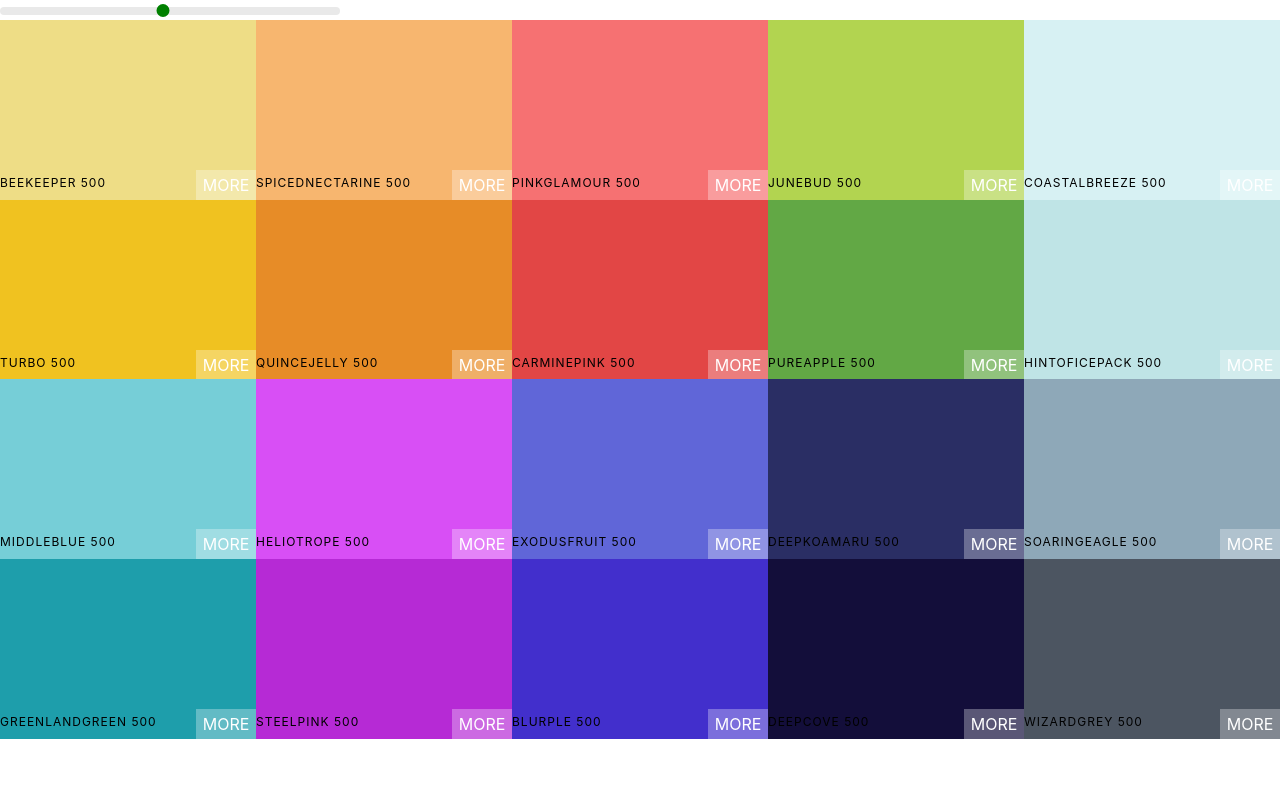
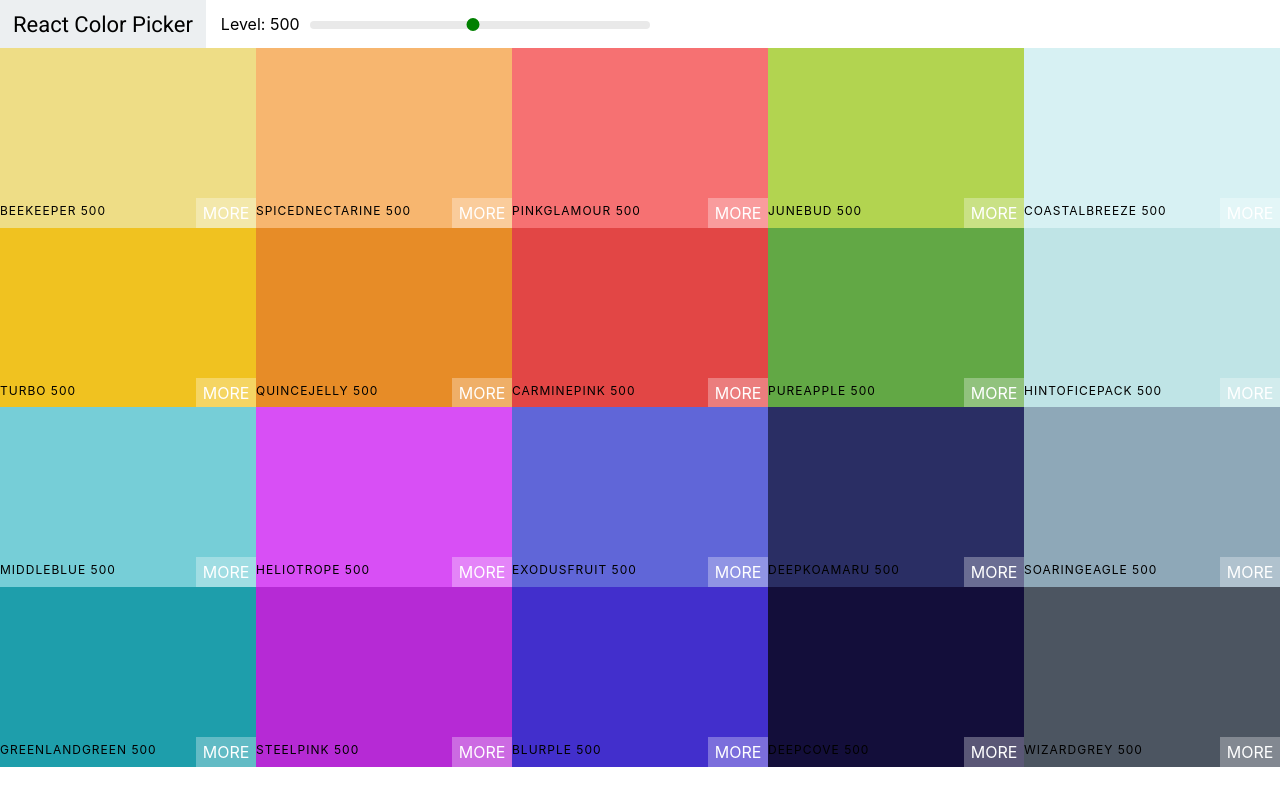
Before and after one commit to pranavmeshram/react-color-app, a React (Create React App) app in the folder colors-app/: page / in a window 1280 px wide. Built offline with nearby package versions, Linux system fonts and the light colour scheme.

Commit message:
added navbar

```diff
--- a/colors-app/public/index.html
+++ b/colors-app/public/index.html
@@ -1,14 +1,13 @@
 <!DOCTYPE html>
 <html lang="en">
+
 <head>
   <meta charset="utf-8" />
   <link rel="icon" href="%PUBLIC_URL%/favicon.ico" />
   <meta name="viewport" content="width=device-width, initial-scale=1" />
+  <link href="https://fonts.googleapis.com/css?family=Roboto:100,400,500" rel="stylesheet" />
   <meta name="theme-color" content="#000000" />
-    <meta
-      name="description"
-      content="Web site created using create-react-app"
-    />
+  <meta name="description" content="Web site created using create-react-app" />
   <link rel="apple-touch-icon" href="%PUBLIC_URL%/logo192.png" />
   <!--
       manifest.json provides metadata used when your web app is installed on a
@@ -26,6 +25,7 @@
     -->
   <title>React App</title>
 </head>
+
 <body>
   <noscript>You need to enable JavaScript to run this app.</noscript>
   <div id="root"></div>
@@ -40,4 +40,5 @@
       To create a production bundle, use `npm run build` or `yarn build`.
     -->
 </body>
+
 </html>
--- /dev/null
+++ b/colors-app/src/components/Navbar.js
@@ -0,0 +1,36 @@
+import React, { Component } from 'react';
+import Slider from 'rc-slider';
+import 'rc-slider/assets/index.css';
+
+import './styles/Navbar.css';
+
+
+export default class Navbar extends Component {
+    render() {
+        const { level, changeLevel } = this.props;
+        return (
+            <header className="Navbar">
+
+                <div className="logo">
+                    <a href='#'>React Color Picker</a>
+                </div>
+
+                <div className="slider-container">
+                    <span className="">Level: {level}</span>
+
+                    <div className="slider">
+                        <Slider
+                            defaultValue={level}
+                            min={100}
+                            max={900}
+                            step={100}
+                            onAfterChange={changeLevel}
+                        />
+                    </div>
+
+                </div>
+
+            </header>
+        )
+    }
+}
--- a/colors-app/src/components/Palette.js
+++ b/colors-app/src/components/Palette.js
@@ -1,8 +1,8 @@
 import React, { Component } from 'react'
 import ColorBox from './ColorBox';
+import Navbar from './Navbar';
 
-import Slider from 'rc-slider';
-import 'rc-slider/assets/index.css';
+
 
 import './styles/Palette.css';
 
@@ -28,16 +28,9 @@
 
         return (
             <div className="Palette">
-                <div className="slider">
-                    <Slider
-                        defaultValue={level}
-                        min={100}
-                        max={900}
-                        step={100}
-                        onAfterChange={this.changeLevel}
-                    />
-                    {/* Navbar goes here */}
-                </div>
+
+                {/* Navbar goes here */}
+                <Navbar level={level} changeLevel={this.changeLevel} />
 
                 <div className="Palette-colors">
                     {colorBoxes}
--- /dev/null
+++ b/colors-app/src/components/styles/Navbar.css
@@ -0,0 +1,51 @@
+
+.Navbar {
+    display: flex;
+    align-items: center;
+    justify-content: flex-start;
+    height: 6vh;
+}
+
+.logo {
+    margin-right: 15px;
+    padding: 0px 13px;
+    font-size: 22px;
+    font-family: Roboto;
+    background-color: #eceff1;
+    height: 100%;
+    display: flex;
+    align-items: center;
+}
+
+.logo a {
+    text-decoration: none;
+    color: black;
+}
+
+.slider {
+    width: 340px;
+    margin: 0 10px;
+    display: inline-block;
+}
+
+.rc-slider-track {
+    background-color: transparent;
+}
+
+.rc-slider-rail {
+    height: 8px;
+}
+
+.rc-slider-handle,
+.rc-slider-handle:active,
+.rc-slider-handle:hover,
+.rc-slider-handle:focus {
+    background-color: green;
+    outline: none;
+    border: 2px solid green;
+    box-shadow: none;
+    width: 13px;
+    height: 13px;
+    margin-left: -7px;
+    margin-top: -3px;
+}
--- a/colors-app/src/components/styles/Palette.css
+++ b/colors-app/src/components/styles/Palette.css
@@ -5,31 +5,3 @@
 .Palette-colors {
     height: 90%;
 }
-
-.slider {
-    width: 340px;
-    margin: 0 auto;
-    display: inline-block;
-}
-
-.rc-slider-track {
-    background-color: transparent;
-}
-
-.rc-slider-rail {
-    height: 8px;
-}
-
-.rc-slider-handle,
-.rc-slider-handle:active,
-.rc-slider-handle:hover,
-.rc-slider-handle:focus {
-    background-color: green;
-    outline: none;
-    border: 2px solid green;
-    box-shadow: none;
-    width: 13px;
-    height: 13px;
-    margin-left: -7px;
-    margin-top: -3px;
-}
```
Lines whose indentation alone changed are shown as unchanged.
